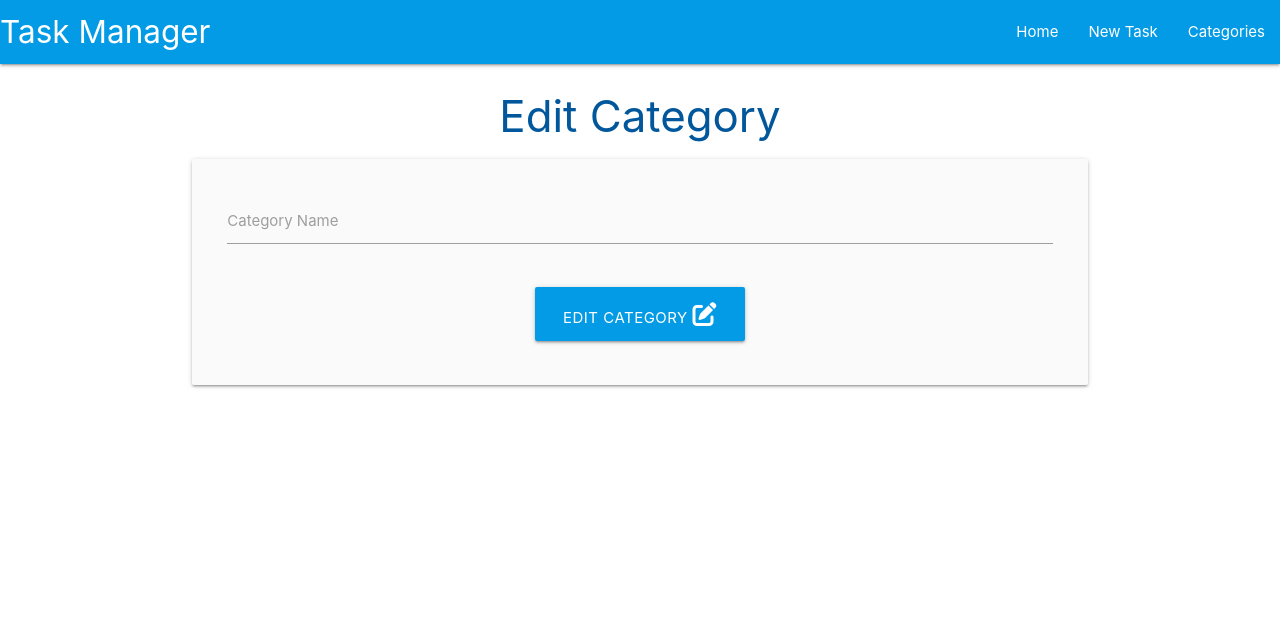
After one commit to Dabronzo/task-manager, a Flask app: template taskmanager/templates/edit_category.html in a window 1280 px wide. The commit adds this page. Shown: the top 625 px of the page. Run offline with Flask 2, Linux system fonts and the light colour scheme; the template is opened without the code that fills it, so the values that code supplies are empty.

Commit message:
Added the function to edit categories

```diff
--- a/taskmanager/templates/categories.html
+++ b/taskmanager/templates/categories.html
@@ -18,7 +18,8 @@
                     <span class="card-title">{{ category.category_name }}</span>
                 </div>
                 <div class="card-action">
-                    <a href="#" class="btn green accent-4">Edit</a>
+                    <!--Here we will pass to the edit_category the id of the category from this for instance-->
+                    <a href="{{ url_for('edit_category', category_id=category.id) }}" class="btn green accent-4">Edit</a>
                     <a href="#" class="btn red">Delete</a>
                 </div>
             </div>
--- /dev/null
+++ b/taskmanager/templates/edit_category.html
@@ -0,0 +1,22 @@
+{% extends "base.html" %}
+
+{% block content %}
+    <h3 class="light-blue-text text-darken-4 center-align">Edit Category</h3>
+    <div class="row card-panel grey lighten-5">
+        <form class="col s12" method="POST" action="{{ url_for('edit_category', category_id=category.id) }}">
+          <div class="row">
+            <div class="input-field col s12">
+              <input name="category_name" id="category_name" minlength="3" value="{{ category.category_name }}" maxlength="25" type="text" class="validate" required>
+              <label for="category_name">Category Name</label>
+            </div>
+          </div>
+          <div class="row">
+            <div class="col s12 center-align">
+              <button type="submit" class="btn-large light-blue darken-1" >
+                  Edit Category <i class="fas fa-edit"></i>
+              </button>
+            </div>
+          </div>
+        </form>
+      </div>
+{% endblock %}
```
Also changed, not shown: taskmanager/routes.py (+14 -0 lines).
